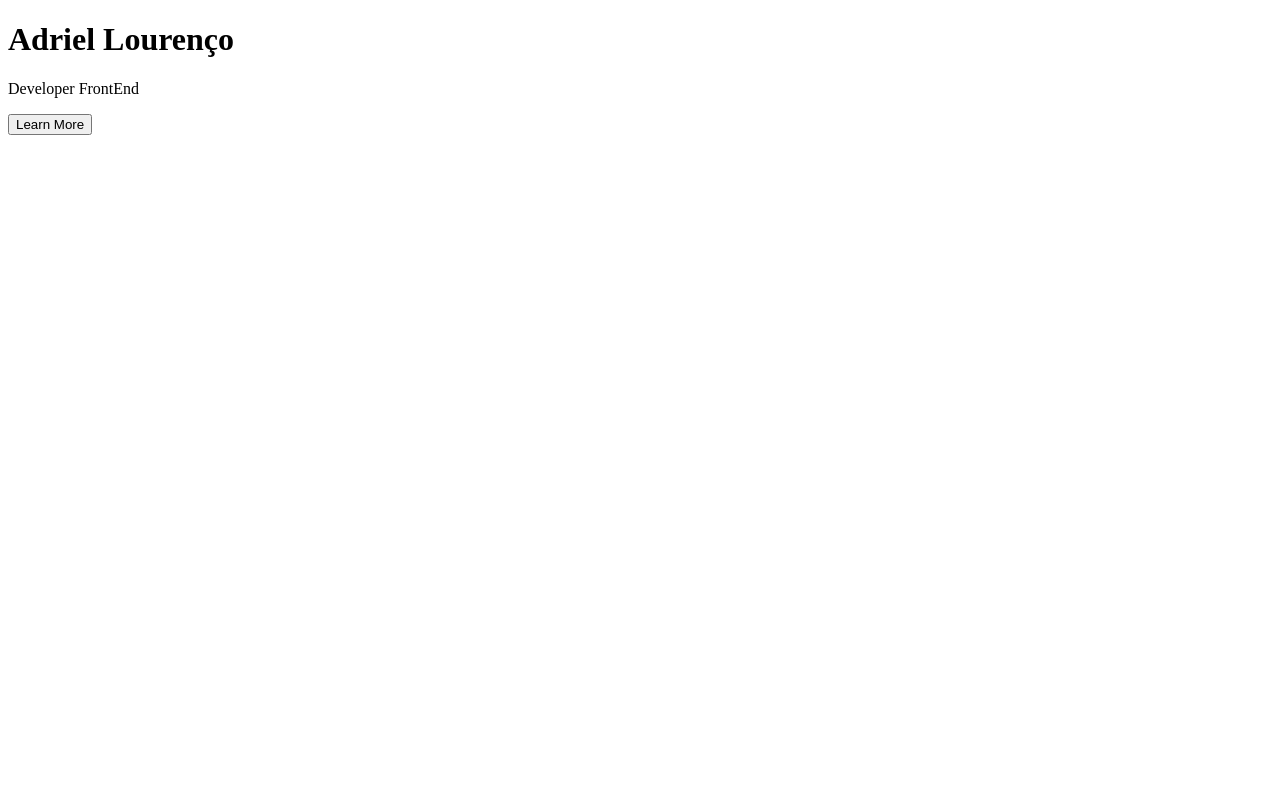
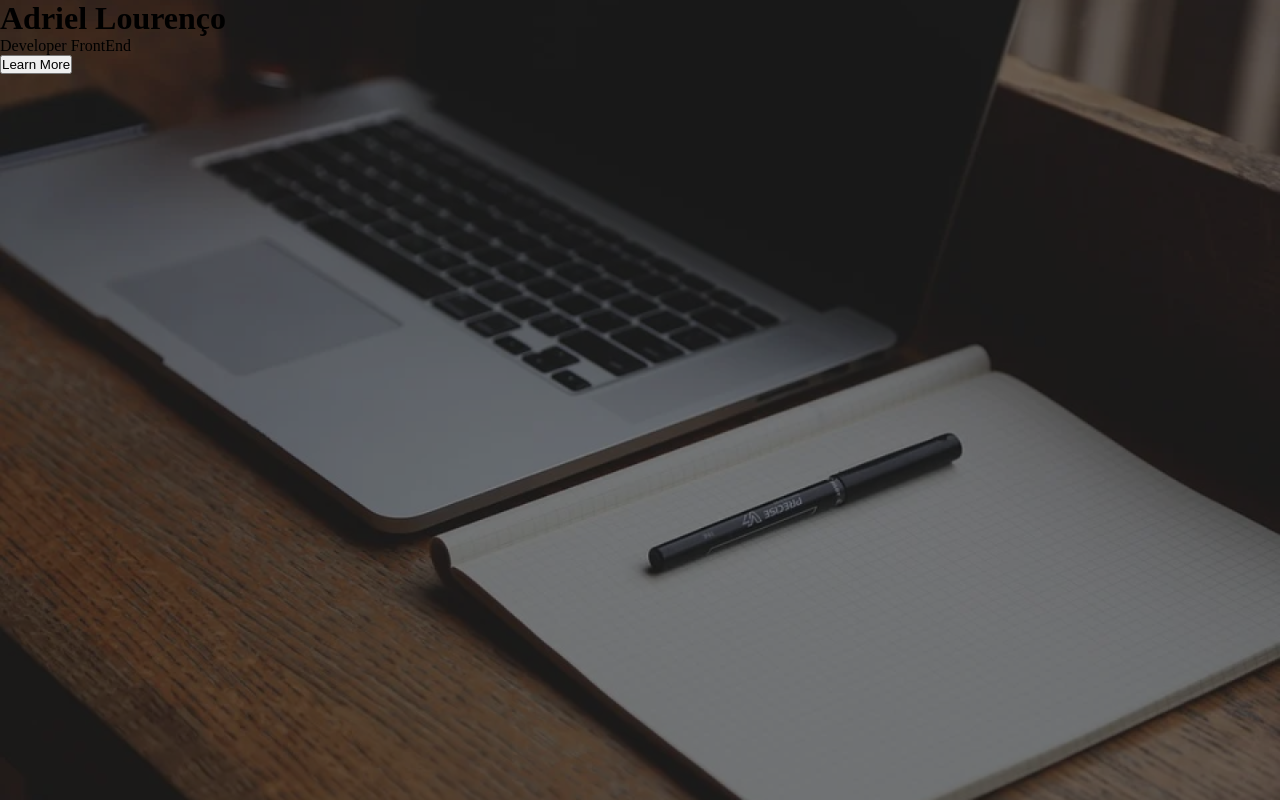
Before and after one commit to adriellourenco/landing_page, a plain HTML site: page index.html in a window 1280 px wide. Drawn offline with Linux system fonts and the light colour scheme.

Commit message:
Concluído o Background da Página!

```diff
--- a/index.html
+++ b/index.html
@@ -5,6 +5,7 @@
     <meta charset="UTF-8">
     <meta http-equiv="X-UA-Compatible" content="IE-edge">
     <meta name="viewport" content="width=device-width, initial-scale=1.0">
+    <link rel="stylesheet" href="style.css">
     <title>Landing Page</title>
 </head>
 
--- /dev/null
+++ b/style.css
@@ -0,0 +1,17 @@
+/* O reset é feito para você mesmo manualmente determinar o padding, margin e box-sizing. Para ficar padrão em todos os navegadores.*/
+*{
+    padding: 0;
+    margin: 0;
+    box-sizing: border-box;
+}
+
+body{
+    width: 100vw;
+    height: 100vh;
+    background-image: url(background.png);
+    background-repeat: no-repeat;
+    background-size: cover;
+    background-position: center;
+    background-color: #00000080;
+    background-blend-mode: darken;
+}
```
Also changed, not shown: background.png (added).
